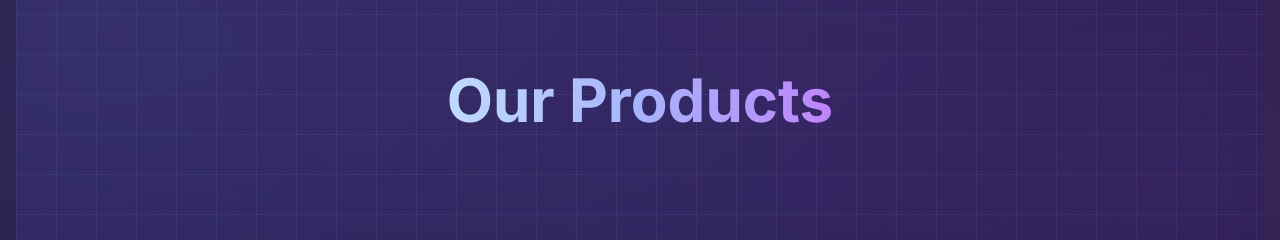
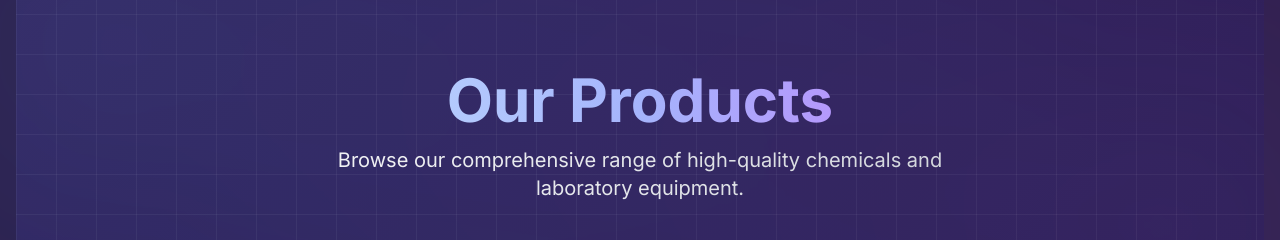
Before and after one commit to gauravitis/chembio-v4, a Next.js app: page /products in a window 1280 px wide. Shown: the part 123-363 px from the top of the page. Built offline with nearby package versions, Linux system fonts and the light colour scheme; no server answers; the database is empty.

Commit message:
Fix PageHeader component type error
- Added description prop to PageHeaderProps interface
- Updated component to handle both subtitle and description props
- Improved type safety

```diff
--- a/src/components/ui/page-header.tsx
+++ b/src/components/ui/page-header.tsx
@@ -3,9 +3,10 @@
 interface PageHeaderProps {
   title: string;
   subtitle?: string;
+  description?: string;
 }
 
-export function PageHeader({ title, subtitle }: PageHeaderProps) {
+export function PageHeader({ title, subtitle, description }: PageHeaderProps) {
   return (
     <div className="relative py-24 bg-gradient-custom hero-grid">
       <div className="hero-glow" />
@@ -13,9 +14,9 @@ export function PageHeader({ title, subtitle }: PageHeaderProps) {
         <h1 className="text-5xl md:text-6xl font-bold mb-4 animate-fade-in bg-gradient-to-r from-blue-200 via-indigo-300 to-purple-400 text-transparent bg-clip-text">
           {title}
         </h1>
-        {subtitle && (
+        {(subtitle || description) && (
           <p className="text-xl max-w-2xl mx-auto animate-fade-in bg-gradient-to-r from-gray-100 to-gray-300 text-transparent bg-clip-text" style={{ animationDelay: '0.2s' }}>
-            {subtitle}
+            {subtitle || description}
           </p>
         )}
       </div>
```
